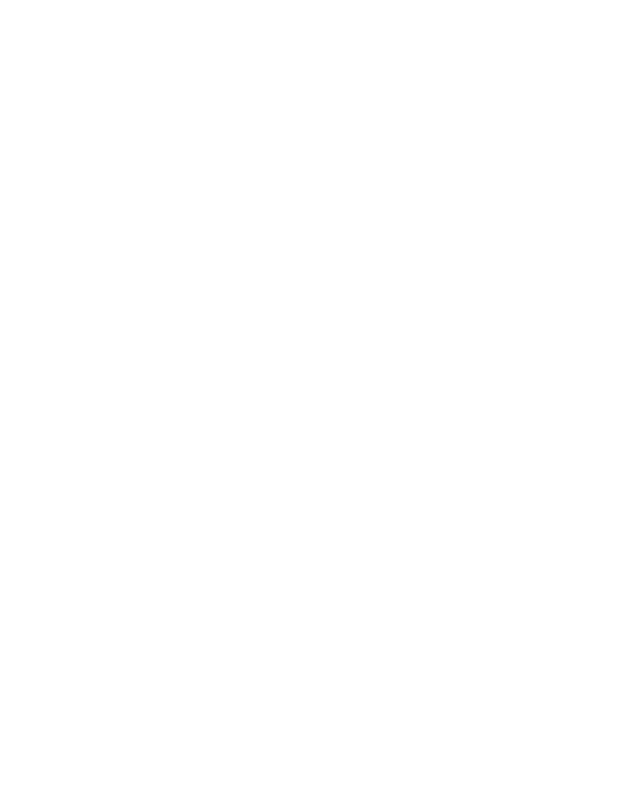
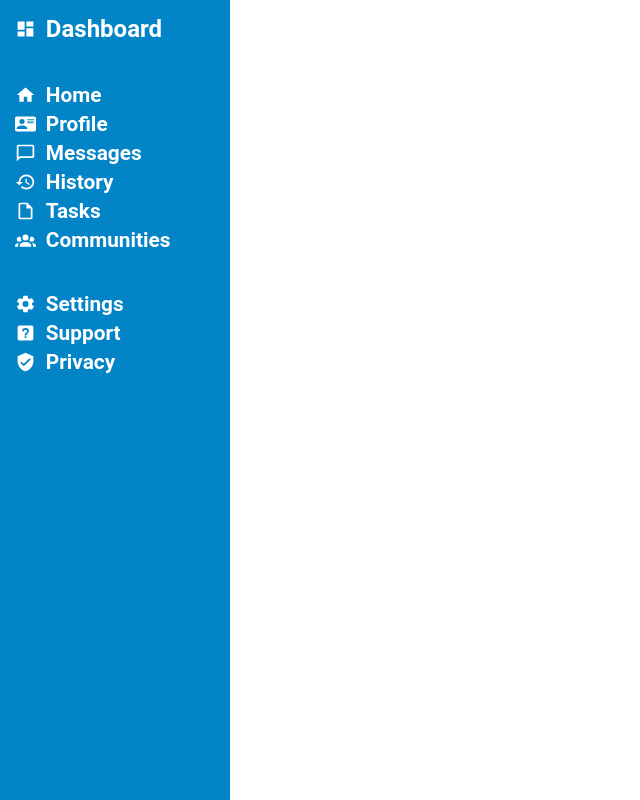
Before and after one commit to NeilB1ju/odin-admin-dashboard, a plain HTML site: page index.html in a window 1280 px wide. Shown: the whole page, without its empty margins (0-640 px from the left). Drawn offline with Linux system fonts and the light colour scheme.

Commit message:
navbar created

```diff
--- a/index.html
+++ b/index.html
@@ -9,9 +9,58 @@
 <body>
     <div class="container">
 
-        <div class="sidebar">
-        </div>
+        <section class="navbar">
 
+            <div class="nav-header">
+                <div class="nav-item">
+                    <img src="./images/view-dashboard.svg" class="header-image">
+                    <h1>Dashboard</h1>
+                </div>
+            </div>
+
+            <div class="nav-main">
+                <div class="nav-item">
+                    <img src="./images/home.svg">
+                    <p>Home</p>
+                </div>
+                <div class="nav-item">
+                    <img src="./images/card-account-details.svg">
+                    <p>Profile</p>
+                </div>
+                <div class="nav-item">
+                    <img src="./images/message-outline.svg">
+                    <p>Messages</p>
+                </div>
+                <div class="nav-item">
+                    <img src="./images/history.svg">
+                    <p>History</p>
+                </div>
+                <div class="nav-item">
+                    <img src="./images/file-outline.svg">
+                    <p>Tasks</p>
+                </div>
+                <div class="nav-item">
+                    <img src="./images/account-group.svg">
+                    <p>Communities</p>
+                </div>
+            </div>
+
+            <div class="nav-main">
+                <div class="nav-item">
+                    <img src="./images/cog.svg">
+                    <p>Settings</p>
+                </div>
+                <div class="nav-item">
+                    <img src="./images/help-box.svg">
+                    <p>Support</p>
+                </div>
+                <div class="nav-item">
+                    <img src="./images/shield-check.svg">
+                    <p>Privacy</p>
+                </div>
+            </div>
+
+        </section>
     </div>
 </body>
 </html>
--- a/style.css
+++ b/style.css
@@ -1,10 +1,25 @@
+:root{
+    --sidebar:#0284c7;
+    --main-background:#bfdbfe;
+}
+
 *{
     margin: 0;
     padding: 0;
     font-family: 'Roboto', sans-serif;
     box-sizing: border-box;
+    color: white;
 }
 
+h1{
+    margin: 0;
+    font-size: 1.5rem;
+}
+
+p{
+    font-size: 1.3rem;
+    font-weight: bold;
+}
 
 .container{
     width: 100%;
@@ -13,6 +28,41 @@
 }
 
 
-.sidebar{
-    width: 20%;
+/* Styling the sidebar */
+.navbar{
+    width: 18%;
+    min-width: 180px;
+    height: auto;
+    background-color: var(--sidebar);
+    display: flex;
+    flex-direction: column;
+    padding: 15px 0px 0px 15px;
 }
+
+.nav-main{
+    margin-top: 40px;
+    display: flex;
+    flex-direction: column;
+    gap: 5px;
+}
+
+.nav-item{
+    display: flex;
+    gap: 10px;
+    align-items: center;
+}
+
+.header-image{
+    height: 1.5rem;
+    width: 1.5rem;
+}
+
+.nav-item > img{
+    width: 1.3rem;
+    height: 1.3rem;
+    filter: invert(100%);
+}
+
+img::selection{
+    background-color: #E6962E;
+}
```
Also changed, not shown: images/account-group.svg (added), images/card-account-details.svg (added), images/cog.svg (added), images/file-outline.svg (added), images/help-box.svg (added), images/history.svg (added), images/home.svg (added), images/message-outline.svg (added), images/shield-check.svg (added), images/view-dashboard.svg (added).
